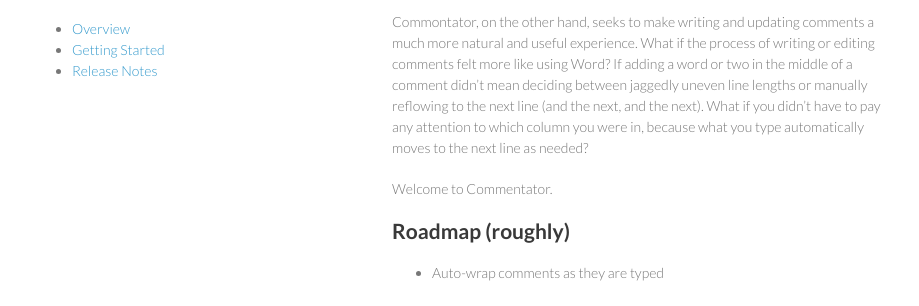
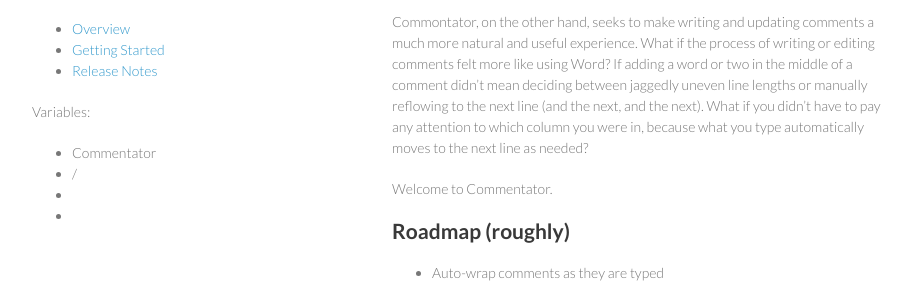
Before and after one commit to JaredReisinger/Commentator, a Jekyll site: the page built from index.md, in a window 1280 px wide. Shown: the part 266-572 px from the top of the page, without its empty margins (178-1097 px from the left). Built offline with Jekyll 4.4.1, drawn with Linux system fonts in a browser that asks for light colours.

Commit message:
testing...

```diff
--- a/_layouts/default.html
+++ b/_layouts/default.html
@@ -40,6 +40,17 @@
           {% endfor %}
         </ul>
 
+        <p>
+          Variables:
+        </p>
+
+        <ul>
+          <li>{{ page.title }}</li>
+          <li>{{ page.url }}</li>
+          <li>{{ page.date }}</li>
+          <li>{{ page.id }}</li>
+        </ul>
+
       </header>
       <section>
       {{ content }}
```
Also changed, not shown: 1 other file.
